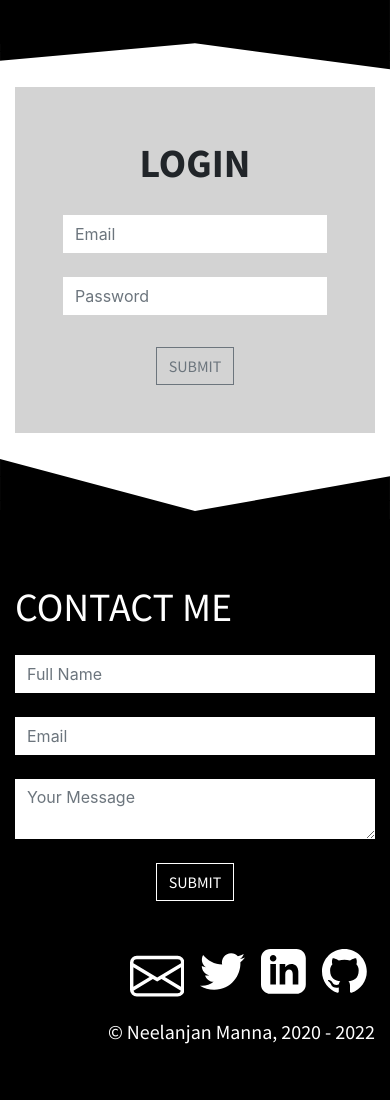
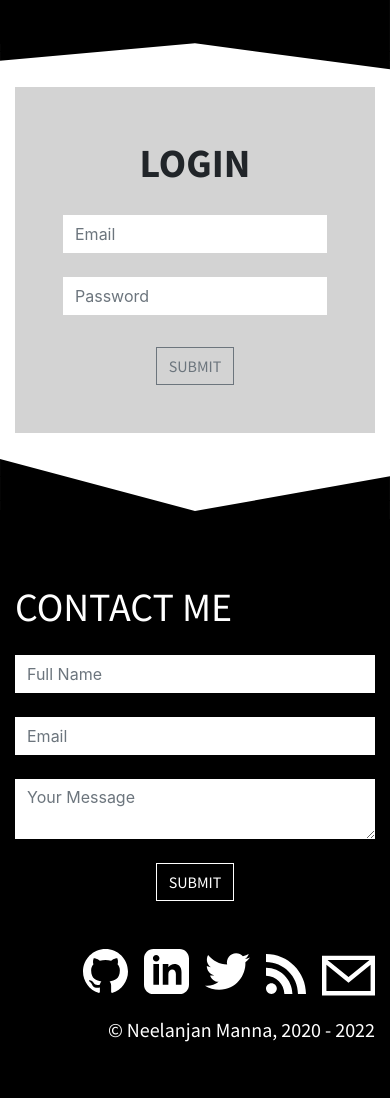
Before and after one commit to neelanjan00/portfolio-next, a Next.js app: page /login in a window 390 px wide. Built offline with nearby package versions, Linux system fonts and the light colour scheme; no server answers.

Commit message:
added RSS link to about-me and footer, disabled header animation in mobile view
Signed-off-by: Neelanjan Manna <neelanjan.manna@harness.io>

```diff
--- a/src/assets/inline-svgs.js
+++ b/src/assets/inline-svgs.js
@@ -3,11 +3,11 @@ import React from "react";
 var getGithubIcon = color => {
     switch (color) {
         case "white":
-            return <svg width="2.8em" height="2.8em" viewBox="0 0 24 24" className="bi bi-envelope mx-2" fill="#fff" xmlns="http://www.w3.org/2000/svg">
+            return <svg width="45" height="45" viewBox="0 0 24 24" className="bi bi-envelope mx-2" fill="#fff" xmlns="http://www.w3.org/2000/svg">
                 <path d="M12 0c-6.626 0-12 5.373-12 12 0 5.302 3.438 9.8 8.207 11.387.599.111.793-.261.793-.577v-2.234c-3.338.726-4.033-1.416-4.033-1.416-.546-1.387-1.333-1.756-1.333-1.756-1.089-.745.083-.729.083-.729 1.205.084 1.839 1.237 1.839 1.237 1.07 1.834 2.807 1.304 3.492.997.107-.775.418-1.305.762-1.604-2.665-.305-5.467-1.334-5.467-5.931 0-1.311.469-2.381 1.236-3.221-.124-.303-.535-1.524.117-3.176 0 0 1.008-.322 3.301 1.23.957-.266 1.983-.399 3.003-.404 1.02.005 2.047.138 3.006.404 2.291-1.552 3.297-1.23 3.297-1.23.653 1.653.242 2.874.118 3.176.77.84 1.235 1.911 1.235 3.221 0 4.609-2.807 5.624-5.479 5.921.43.372.823 1.102.823 2.222v3.293c0 .319.192.694.801.576 4.765-1.589 8.199-6.086 8.199-11.386 0-6.627-5.373-12-12-12z" />
             </svg>
         default:
-            return <svg width="2.8em" height="2.8em" viewBox="0 0 24 24" className="bi bi-envelope mx-2" xmlns="http://www.w3.org/2000/svg">
+            return <svg width="45" height="45" viewBox="0 0 24 24" className="bi bi-envelope mx-2" xmlns="http://www.w3.org/2000/svg">
                 <path d="M12 0c-6.626 0-12 5.373-12 12 0 5.302 3.438 9.8 8.207 11.387.599.111.793-.261.793-.577v-2.234c-3.338.726-4.033-1.416-4.033-1.416-.546-1.387-1.333-1.756-1.333-1.756-1.089-.745.083-.729.083-.729 1.205.084 1.839 1.237 1.839 1.237 1.07 1.834 2.807 1.304 3.492.997.107-.775.418-1.305.762-1.604-2.665-.305-5.467-1.334-5.467-5.931 0-1.311.469-2.381 1.236-3.221-.124-.303-.535-1.524.117-3.176 0 0 1.008-.322 3.301 1.23.957-.266 1.983-.399 3.003-.404 1.02.005 2.047.138 3.006.404 2.291-1.552 3.297-1.23 3.297-1.23.653 1.653.242 2.874.118 3.176.77.84 1.235 1.911 1.235 3.221 0 4.609-2.807 5.624-5.479 5.921.43.372.823 1.102.823 2.222v3.293c0 .319.192.694.801.576 4.765-1.589 8.199-6.086 8.199-11.386 0-6.627-5.373-12-12-12z" />
             </svg>
     }
@@ -16,12 +16,12 @@ var getGithubIcon = color => {
 var getLinkedInIcon = color => {
     switch (color) {
         case "white":
-            return <svg width="2.8em" height="2.8em" viewBox="0 0 24 24" className="bi bi-envelope mx-2" fill="#fff" xmlns="http://www.w3.org/2000/svg">
+            return <svg width="45" height="45" viewBox="0 0 24 24" className="bi bi-envelope mx-2" fill="#fff" xmlns="http://www.w3.org/2000/svg">
                 <path d="M19 0h-14c-2.761 0-5 2.239-5 5v14c0 2.761 2.239 5 5 5h14c2.762 0 5-2.239 5-5v-14c0-2.761-2.238-5-5-5zm-11 19h-3v-11h3v11zm-1.5-12.268c-.966 0-1.75-.79-1.75-1.764s.784-1.764 1.75-1.764 1.75.79 1.75 1.764-.783 1.764-1.75 1.764zm13.5 12.268h-3v-5.604c0-3.368-4-3.113-4 0v5.604h-3v-11h3v1.765c1.396-2.586 7-2.777 7 2.476v6.759z" />
             </svg>
 
         default:
-            return <svg width="2.8em" height="2.8em" viewBox="0 0 24 24" className="bi bi-envelope mx-2" xmlns="http://www.w3.org/2000/svg">
+            return <svg width="45" height="45" viewBox="0 0 24 24" className="bi bi-envelope mx-2" xmlns="http://www.w3.org/2000/svg">
                 <path d="M19 0h-14c-2.761 0-5 2.239-5 5v14c0 2.761 2.239 5 5 5h14c2.762 0 5-2.239 5-5v-14c0-2.761-2.238-5-5-5zm-11 19h-3v-11h3v11zm-1.5-12.268c-.966 0-1.75-.79-1.75-1.764s.784-1.764 1.75-1.764 1.75.79 1.75 1.764-.783 1.764-1.75 1.764zm13.5 12.268h-3v-5.604c0-3.368-4-3.113-4 0v5.604h-3v-11h3v1.765c1.396-2.586 7-2.777 7 2.476v6.759z" />
             </svg>
     }
@@ -30,13 +30,13 @@ var getLinkedInIcon = color => {
 var getEmailIcon = color => {
     switch (color) {
         case "white":
-            return <svg width="3.4em" height="3.4em" viewBox="0 0 16 16" className="bi bi-envelope mx-2" fill="#fff" xmlns="http://www.w3.org/2000/svg" >
-                <path fillRule="evenodd" d="M0 4a2 2 0 0 1 2-2h12a2 2 0 0 1 2 2v8a2 2 0 0 1-2 2H2a2 2 0 0 1-2-2V4zm2-1a1 1 0 0 0-1 1v.217l7 4.2 7-4.2V4a1 1 0 0 0-1-1H2zm13 2.383l-4.758 2.855L15 11.114v-5.73zm-.034 6.878L9.271 8.82 8 9.583 6.728 8.82l-5.694 3.44A1 1 0 0 0 2 13h12a1 1 0 0 0 .966-.739zM1 11.114l4.758-2.876L1 5.383v5.73z" />
+            return <svg xmlns="http://www.w3.org/2000/svg" className="ml-2" fill="#fff" width="53" height="53" viewBox="0 0 24 24">
+                <path d="M0 3v18h24v-18h-24zm21.518 2l-9.518 7.713-9.518-7.713h19.036zm-19.518 14v-11.817l10 8.104 10-8.104v11.817h-20z"/>
             </svg>
 
         default:
-            return <svg width="3.4em" height="3.4em" viewBox="0 0 16 16" className="bi bi-envelope mx-2" xmlns="http://www.w3.org/2000/svg" >
-                <path fillRule="evenodd" d="M0 4a2 2 0 0 1 2-2h12a2 2 0 0 1 2 2v8a2 2 0 0 1-2 2H2a2 2 0 0 1-2-2V4zm2-1a1 1 0 0 0-1 1v.217l7 4.2 7-4.2V4a1 1 0 0 0-1-1H2zm13 2.383l-4.758 2.855L15 11.114v-5.73zm-.034 6.878L9.271 8.82 8 9.583 6.728 8.82l-5.694 3.44A1 1 0 0 0 2 13h12a1 1 0 0 0 .966-.739zM1 11.114l4.758-2.876L1 5.383v5.73z" />
+            return <svg xmlns="http://www.w3.org/2000/svg" className="ml-2" width="53" height="53" viewBox="0 0 24 24">
+                <path d="M0 3v18h24v-18h-24zm21.518 2l-9.518 7.713-9.518-7.713h19.036zm-19.518 14v-11.817l10 8.104 10-8.104v11.817h-20z"/>
             </svg>
     }
 }
@@ -44,12 +44,12 @@ var getEmailIcon = color => {
 var getDeployedLinkIcon = color => {
     switch (color) {
         case "white":
-            return <svg width="2.8em" height="2.8em" viewBox="0 0 16 16" className="bi bi-globe mx-2" fill="#fff" xmlns="http://www.w3.org/2000/svg">
+            return <svg width="44" height="44" viewBox="0 0 16 16" className="bi bi-globe mx-2" fill="#fff" xmlns="http://www.w3.org/2000/svg">
                 <path fillRule="evenodd" d="M0 8a8 8 0 1 1 16 0A8 8 0 0 1 0 8zm7.5-6.923c-.67.204-1.335.82-1.887 1.855A7.97 7.97 0 0 0 5.145 4H7.5V1.077zM4.09 4H2.255a7.025 7.025 0 0 1 3.072-2.472 6.7 6.7 0 0 0-.597.933c-.247.464-.462.98-.64 1.539zm-.582 3.5h-2.49c.062-.89.291-1.733.656-2.5H3.82a13.652 13.652 0 0 0-.312 2.5zM4.847 5H7.5v2.5H4.51A12.5 12.5 0 0 1 4.846 5zM8.5 5v2.5h2.99a12.495 12.495 0 0 0-.337-2.5H8.5zM4.51 8.5H7.5V11H4.847a12.5 12.5 0 0 1-.338-2.5zm3.99 0V11h2.653c.187-.765.306-1.608.338-2.5H8.5zM5.145 12H7.5v2.923c-.67-.204-1.335-.82-1.887-1.855A7.97 7.97 0 0 1 5.145 12zm.182 2.472a6.696 6.696 0 0 1-.597-.933A9.268 9.268 0 0 1 4.09 12H2.255a7.024 7.024 0 0 0 3.072 2.472zM3.82 11H1.674a6.958 6.958 0 0 1-.656-2.5h2.49c.03.877.138 1.718.312 2.5zm6.853 3.472A7.024 7.024 0 0 0 13.745 12H11.91a9.27 9.27 0 0 1-.64 1.539 6.688 6.688 0 0 1-.597.933zM8.5 12h2.355a7.967 7.967 0 0 1-.468 1.068c-.552 1.035-1.218 1.65-1.887 1.855V12zm3.68-1h2.146c.365-.767.594-1.61.656-2.5h-2.49a13.65 13.65 0 0 1-.312 2.5zm2.802-3.5h-2.49A13.65 13.65 0 0 0 12.18 5h2.146c.365.767.594 1.61.656 2.5zM11.27 2.461c.247.464.462.98.64 1.539h1.835a7.024 7.024 0 0 0-3.072-2.472c.218.284.418.598.597.933zM10.855 4H8.5V1.077c.67.204 1.335.82 1.887 1.855.173.324.33.682.468 1.068z" />
             </svg>
 
         default:
-            return <svg width="2.8em" height="2.8em" viewBox="0 0 16 16" className="bi bi-globe mx-2" fill="#000000" xmlns="http://www.w3.org/2000/svg">
+            return <svg width="44" height="44" viewBox="0 0 16 16" className="bi bi-globe mx-2" fill="#000000" xmlns="http://www.w3.org/2000/svg">
                 <path fillRule="evenodd" d="M0 8a8 8 0 1 1 16 0A8 8 0 0 1 0 8zm7.5-6.923c-.67.204-1.335.82-1.887 1.855A7.97 7.97 0 0 0 5.145 4H7.5V1.077zM4.09 4H2.255a7.025 7.025 0 0 1 3.072-2.472 6.7 6.7 0 0 0-.597.933c-.247.464-.462.98-.64 1.539zm-.582 3.5h-2.49c.062-.89.291-1.733.656-2.5H3.82a13.652 13.652 0 0 0-.312 2.5zM4.847 5H7.5v2.5H4.51A12.5 12.5 0 0 1 4.846 5zM8.5 5v2.5h2.99a12.495 12.495 0 0 0-.337-2.5H8.5zM4.51 8.5H7.5V11H4.847a12.5 12.5 0 0 1-.338-2.5zm3.99 0V11h2.653c.187-.765.306-1.608.338-2.5H8.5zM5.145 12H7.5v2.923c-.67-.204-1.335-.82-1.887-1.855A7.97 7.97 0 0 1 5.145 12zm.182 2.472a6.696 6.696 0 0 1-.597-.933A9.268 9.268 0 0 1 4.09 12H2.255a7.024 7.024 0 0 0 3.072 2.472zM3.82 11H1.674a6.958 6.958 0 0 1-.656-2.5h2.49c.03.877.138 1.718.312 2.5zm6.853 3.472A7.024 7.024 0 0 0 13.745 12H11.91a9.27 9.27 0 0 1-.64 1.539 6.688 6.688 0 0 1-.597.933zM8.5 12h2.355a7.967 7.967 0 0 1-.468 1.068c-.552 1.035-1.218 1.65-1.887 1.855V12zm3.68-1h2.146c.365-.767.594-1.61.656-2.5h-2.49a13.65 13.65 0 0 1-.312 2.5zm2.802-3.5h-2.49A13.65 13.65 0 0 0 12.18 5h2.146c.365.767.594 1.61.656 2.5zM11.27 2.461c.247.464.462.98.64 1.539h1.835a7.024 7.024 0 0 0-3.072-2.472c.218.284.418.598.597.933zM10.855 4H8.5V1.077c.67.204 1.335.82 1.887 1.855.173.324.33.682.468 1.068z" />
             </svg>
     }
@@ -132,12 +132,12 @@ var getLogoutIcon = color => {
 var getHamburgerIcon = color => {
     switch (color) {
         case "white":
-            return <svg width="2.2em" height="2.2em" viewBox="0 0 16 16" className="bi bi-list" fill="white" xmlns="http://www.w3.org/2000/svg">
+            return <svg width="40" height="40" viewBox="0 0 16 16" className="bi bi-list" fill="white" xmlns="http://www.w3.org/2000/svg">
                 <path fillRule="evenodd" d="M2.5 11.5A.5.5 0 0 1 3 11h10a.5.5 0 0 1 0 1H3a.5.5 0 0 1-.5-.5zm0-4A.5.5 0 0 1 3 7h10a.5.5 0 0 1 0 1H3a.5.5 0 0 1-.5-.5zm0-4A.5.5 0 0 1 3 3h10a.5.5 0 0 1 0 1H3a.5.5 0 0 1-.5-.5z" />
             </svg>
 
         default:
-            return <svg width="2.2em" height="2.2em" viewBox="0 0 16 16" className="bi bi-list" fill="black" xmlns="http://www.w3.org/2000/svg">
+            return <svg width="40" height="40" viewBox="0 0 16 16" className="bi bi-list" fill="black" xmlns="http://www.w3.org/2000/svg">
                 <path fillRule="evenodd" d="M2.5 11.5A.5.5 0 0 1 3 11h10a.5.5 0 0 1 0 1H3a.5.5 0 0 1-.5-.5zm0-4A.5.5 0 0 1 3 7h10a.5.5 0 0 1 0 1H3a.5.5 0 0 1-.5-.5zm0-4A.5.5 0 0 1 3 3h10a.5.5 0 0 1 0 1H3a.5.5 0 0 1-.5-.5z" />
             </svg>
     }
@@ -214,6 +214,19 @@ var getCancelIcon = color => {
     }
 }
 
+var getRSSIcon = color => {
+    switch(color) {
+        case "white":
+            return <svg xmlns="http://www.w3.org/2000/svg" className="mx-2" width="40" height="40" fill="#fff" viewBox="0 0 24 24">
+                <path d="M6.503 20.752c0 1.794-1.456 3.248-3.251 3.248-1.796 0-3.252-1.454-3.252-3.248 0-1.794 1.456-3.248 3.252-3.248 1.795.001 3.251 1.454 3.251 3.248zm-6.503-12.572v4.811c6.05.062 10.96 4.966 11.022 11.009h4.817c-.062-8.71-7.118-15.758-15.839-15.82zm0-3.368c10.58.046 19.152 8.594 19.183 19.188h4.817c-.03-13.231-10.755-23.954-24-24v4.812z"/>
+            </svg>
+        default:
+            return <svg xmlns="http://www.w3.org/2000/svg" className="mx-2" width="40" height="40" viewBox="0 0 24 24">
+                <path d="M6.503 20.752c0 1.794-1.456 3.248-3.251 3.248-1.796 0-3.252-1.454-3.252-3.248 0-1.794 1.456-3.248 3.252-3.248 1.795.001 3.251 1.454 3.251 3.248zm-6.503-12.572v4.811c6.05.062 10.96 4.966 11.022 11.009h4.817c-.062-8.71-7.118-15.758-15.839-15.82zm0-3.368c10.58.046 19.152 8.594 19.183 19.188h4.817c-.03-13.231-10.755-23.954-24-24v4.812z"/>
+            </svg>
+    }
+}
+
 var getLoadingSpinner = () => {
     return <div style={{ display: 'flex', justifyContent: 'center' }}>
         <div className="spinner-grow" style={{ width: '3rem', height: '3rem' }} role="status">
@@ -222,4 +235,4 @@ var getLoadingSpinner = () => {
     </div>
 }
 
-export { getGithubIcon, getLinkedInIcon, getEmailIcon, getDeployedLinkIcon, getBlogIcon, getProjectIcon, getContactMeIcon, getTwitterIcon, getLogoutIcon, getHamburgerIcon, getAboutMeIcon, getTalksIcon, getLoadingSpinner, getFacebookIcon, getRedditIcon, getCancelIcon }
+export { getGithubIcon, getLinkedInIcon, getEmailIcon, getDeployedLinkIcon, getBlogIcon, getProjectIcon, getContactMeIcon, getTwitterIcon, getLogoutIcon, getHamburgerIcon, getAboutMeIcon, getTalksIcon, getLoadingSpinner, getFacebookIcon, getRedditIcon, getCancelIcon, getRSSIcon }
--- a/src/components/about-me/about-me.js
+++ b/src/components/about-me/about-me.js
@@ -1,6 +1,6 @@
 import React from 'react';
 import useWindowSize from '../../hooks/useWindow';
-import { getTwitterIcon, getLinkedInIcon, getGithubIcon, getEmailIcon } from '../../assets/inline-svgs';
+import { getTwitterIcon, getLinkedInIcon, getGithubIcon, getEmailIcon, getRSSIcon } from '../../assets/inline-svgs';
 
 import Image from 'next/image'
 
@@ -52,6 +52,9 @@ const AboutMe = () => {
               <a href="https://www.twitter.com/NeelanjanManna" target="_blank" rel="noopener noreferrer">
                 {getTwitterIcon('white')}
               </a>
+              <a href="/feed.xml" target="_blank" rel="noopener noreferrer">
+                {getRSSIcon('white')}
+              </a>
               <a href="mailto:hi@neelanjan.dev" target="_blank" rel="noopener noreferrer">
                 {getEmailIcon('white')}
               </a>
--- a/src/components/footer/footer.js
+++ b/src/components/footer/footer.js
@@ -1,6 +1,6 @@
 import { useState } from 'react';
 import emailjs from 'emailjs-com';
-import { getLinkedInIcon, getGithubIcon, getEmailIcon, getTwitterIcon } from '../../assets/inline-svgs';
+import { getLinkedInIcon, getGithubIcon, getEmailIcon, getTwitterIcon, getRSSIcon } from '../../assets/inline-svgs';
 
 const Footer = () => {
 
@@ -63,9 +63,19 @@ const Footer = () => {
                         <div className="col-lg-5 col-12 mt-5">
                             <div className="row">
                                 <div className="col-12">
-                                    <a href="https://www.github.com/neelanjan00" target="_blank" rel="noopener noreferrer">
+                                    <a href="mailto:hi@neelanjan.dev" target="_blank" rel="noopener noreferrer">
                                         <div style={{ 'float': 'right' }}>
-                                            {getGithubIcon('white')}
+                                            {getEmailIcon('white')}
+                                        </div>
+                                    </a>
+                                    <a href="/feed.xml" target="_blank" rel="noopener noreferrer">
+                                        <div style={{ 'float': 'right', paddingTop: '5px' }}>
+                                            {getRSSIcon('white')}
+                                        </div>
+                                    </a>
+                                    <a href="https://www.twitter.com/NeelanjanManna" target="_blank" rel="noopener noreferrer">
+                                        <div style={{ 'float': 'right' }}>
+                                            {getTwitterIcon('white')}
                                         </div>
                                     </a>
                                     <a href="https://www.linkedin.com/in/neelanjan00" target="_blank" rel="noopener noreferrer">
@@ -73,14 +83,9 @@ const Footer = () => {
                                             {getLinkedInIcon('white')}
                                         </div>
                                     </a>
-                                    <a href="https://www.twitter.com/NeelanjanManna" target="_blank" rel="noopener noreferrer">
+                                    <a href="https://www.github.com/neelanjan00" target="_blank" rel="noopener noreferrer">
                                         <div style={{ 'float': 'right' }}>
-                                            {getTwitterIcon('white')}
-                                        </div>
-                                    </a>
-                                    <a href="mailto:hi@neelanjan.dev" target="_blank" rel="noopener noreferrer">
-                                        <div style={{ 'float': 'right' }}>
-                                            {getEmailIcon('white')}
+                                            {getGithubIcon('white')}
                                         </div>
                                     </a>
                                 </div>
```
Also changed, not shown: src/components/header/header.js (+10 -6 lines), 1 other file (tests, documents, lock files or other folders).
